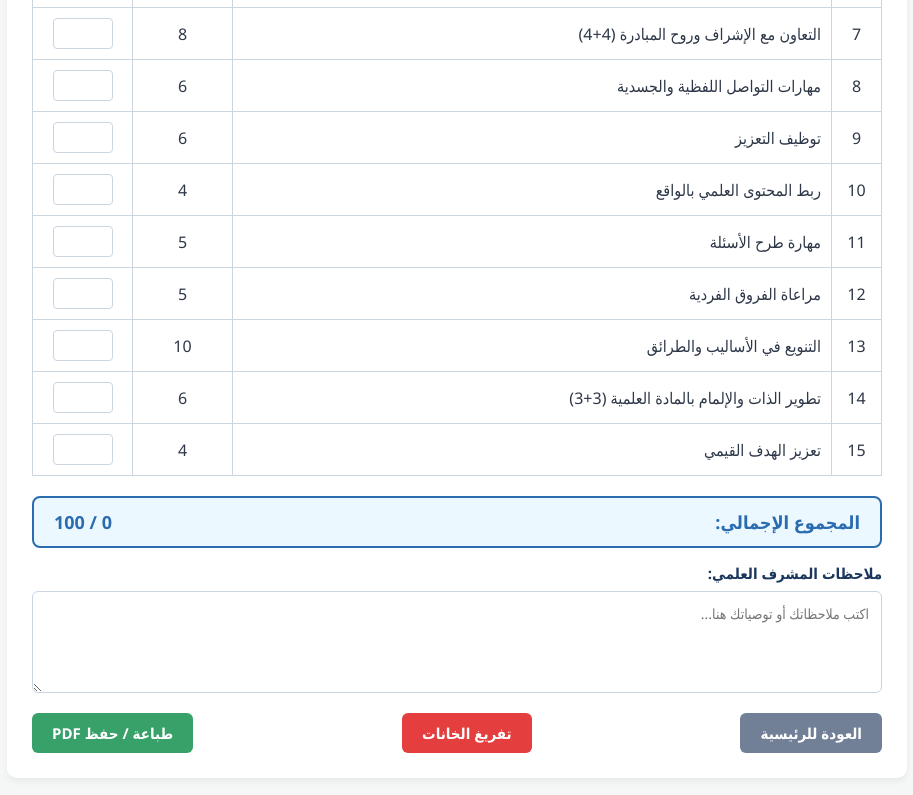
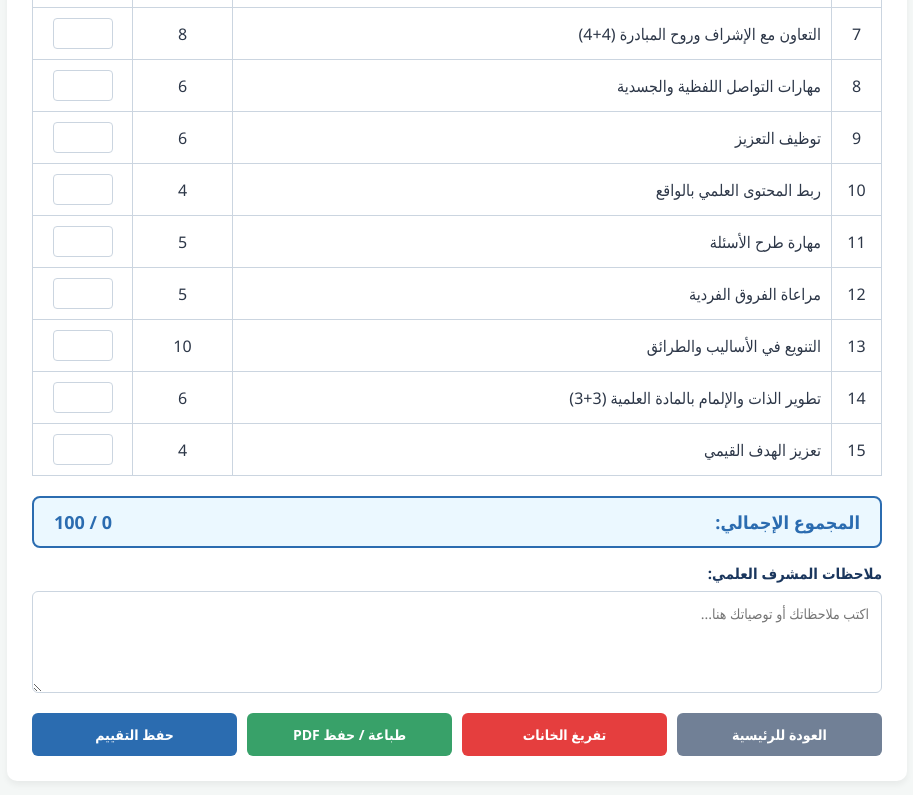
Before and after one commit to manofmaster7-sys/teacher-evaluations, a plain HTML site: page evaluation.html in a window 1280 px wide. Shown: the part 754-1549 px from the top of the page, without its empty margins (183-1096 px from the left). Drawn offline with Linux system fonts and the light colour scheme.

Commit message:
Update evaluation.html

```diff
--- a/evaluation.html
+++ b/evaluation.html
@@ -1,4 +1,3 @@
-
 <!DOCTYPE html>
 <html lang="ar" dir="rtl" id="htmlTag">
 <head>
@@ -26,7 +25,7 @@
             box-shadow: 0 4px 6px rgba(0, 0, 0, 0.05);
         }
 
-        /* تثبيت الهيدر والأزرار */
+        /* الهيدر والأزرار */
         header {
             display: flex;
             justify-content: space-between;
@@ -92,7 +91,7 @@
             justify-content: center;
         }
 
-        /* شبكة بيانات التقييم الأساسية */
+        /* شبكة معلومات التقييم */
         .info-grid {
             display: grid;
             grid-template-columns: repeat(auto-fit, minmax(250px, 1fr));
@@ -120,7 +119,7 @@
             font-size: 14px;
         }
 
-        /* جدول التقييم */
+        /* جدول البنود */
         .eval-table {
             width: 100%;
             border-collapse: collapse;
@@ -149,7 +148,7 @@
             font-weight: bold;
         }
 
-        /* قسم المجموع وملاحظات المشرف */
+        /* المجموع والملاحظات */
         .summary-section {
             margin-top: 20px;
             display: flex;
@@ -187,18 +186,18 @@
             resize: vertical;
         }
 
-        /* الأزرار العلوية والسفلية */
+        /* الأزرار التحكمية */
         .actions-container {
-            display: flex;
-            justify-content: space-between;
+            display: grid;
+            grid-template-columns: repeat(auto-fit, minmax(140px, 1fr));
             gap: 10px;
             margin-top: 20px;
         }
         .btn-action {
-            padding: 10px 20px;
+            padding: 12px 15px;
             border: none;
             border-radius: 6px;
-            font-size: 15px;
+            font-size: 14px;
             font-weight: bold;
             cursor: pointer;
             text-decoration: none;
@@ -208,6 +207,7 @@
         .btn-back { background-color: #718096; }
         .btn-reset { background-color: #e53e3e; }
         .btn-print { background-color: #38a169; }
+        .btn-save { background-color: #2b6cb0; }
 
         @media print {
             .lang-buttons, .actions-container { display: none !important; }
@@ -241,7 +241,7 @@
         </div>
     </header>
 
-    <!-- معلومات التقييم الأساسية -->
+    <!-- معلومات التقييم -->
     <div class="info-grid">
         <div class="form-group">
             <label id="lblTeacher">اسم المدرس:</label>
@@ -269,7 +269,7 @@
         </div>
     </div>
 
-    <!-- جدول البنود -->
+    <!-- جدول التقييم -->
     <table class="eval-table">
         <thead>
             <tr>
@@ -279,9 +279,7 @@
                 <th style="width: 100px;" class="center" id="thScore">الدرجة</th>
             </tr>
         </thead>
-        <tbody id="tableBody">
-            <!-- سيتم توليد البنود الـ 15 عبر الـ JavaScript تلقائياً -->
-        </tbody>
+        <tbody id="tableBody"></tbody>
     </table>
 
     <!-- المجموع والملاحظات -->
@@ -297,15 +295,18 @@
         </div>
     </div>
 
-    <!-- الأزرار التحكمية -->
+    <!-- التحكم والسحابة -->
     <div class="actions-container">
         <a href="index.html" class="btn-action btn-back" id="btnBack">العودة للرئيسية</a>
         <button onclick="resetForm()" class="btn-action btn-reset" id="btnReset">تفريغ الخانات</button>
         <button onclick="window.print()" class="btn-action btn-print" id="btnPrint">طباعة / حفظ PDF</button>
+        <button onclick="sendToGoogleSheets()" class="btn-action btn-save" id="btnSave">حفظ التقييم</button>
     </div>
 </div>
 
 <script>
+    const GOOGLE_SCRIPT_URL = 'https://script.google.com/macros/s/AKfycbz1dU706prU7zjaoqTJ12q2Ja6WGrt44f0Zhwfq7FRiDF2EC8qk3URSH_4gamy2fuVY/exec';
+
     const itemsData = [
         { max: 10, ar: "مدى تحقق أهداف الدرس", en: "Achievement of lesson objectives", tr: "Ders hedeflerine ulaşma düzeyi" },
         { max: 10, ar: "الإدارة الصفية الناجحة", en: "Successful classroom management", tr: "Başarılı sınıf yönetimi" },
@@ -343,7 +344,8 @@
             phNotes: "اكتب ملاحظاتك أو توصياتك هنا...",
             btnBack: "العودة للرئيسية",
             btnReset: "تفريغ الخانات",
-            btnPrint: "طباعة / حفظ PDF"
+            btnPrint: "طباعة / حفظ PDF",
+            btnSave: "حفظ التقييم"
         },
         en: {
             docTitle: "Teacher Evaluation Form - Al Manahal International School",
@@ -363,7 +365,8 @@
             phNotes: "Write your notes or recommendations here...",
             btnBack: "Back to Home",
             btnReset: "Reset Form",
-            btnPrint: "Print / Save PDF"
+            btnPrint: "Print / Save PDF",
+            btnSave: "Save Evaluation"
         },
         tr: {
             docTitle: "Öğretmen Değerlendirme Formu - El Manahal Uluslararası Okulu",
@@ -383,7 +386,8 @@
             phNotes: "Notlarınızı veya önerilerinizi buraya yazın...",
             btnBack: "Ana Sayfaya Dön",
             btnReset: "Formu Temizle",
-            btnPrint: "Yazdır / PDF Kaydet"
+            btnPrint: "Yazdır / PDF Kaydet",
+            btnSave: "Kaydet"
         }
     };
 
@@ -412,14 +416,8 @@
         inputs.forEach(input => {
             let val = parseFloat(input.value) || 0;
             const max = parseFloat(input.dataset.max);
-            if (val > max) {
-                val = max;
-                input.value = max;
-            }
-            if (val < 0) {
-                val = 0;
-                input.value = 0;
-            }
+            if (val > max) { val = max; input.value = max; }
+            if (val < 0) { val = 0; input.value = 0; }
             total += val;
         });
         document.getElementById('totalScoreValue').innerText = `${total} / 100`;
@@ -429,6 +427,53 @@
         document.querySelectorAll('input').forEach(input => input.value = '');
         document.getElementById('supervisorNotes').value = '';
         calculateTotal();
+    }
+
+    function sendToGoogleSheets() {
+        const btnSave = document.getElementById('btnSave');
+        const teacherName = document.getElementById('teacherName').value.trim();
+
+        if (!teacherName) {
+            alert(currentLang === 'ar' ? 'يرجى كتابة اسم المدرس قبل الحفظ.' : 'Please enter the teacher name before saving.');
+            return;
+        }
+
+        btnSave.innerText = currentLang === 'ar' ? 'جاري الحفظ...' : 'Saving...';
+        btnSave.disabled = true;
+
+        let scores = [];
+        document.querySelectorAll('.score-input').forEach((input, idx) => {
+            scores.push(`بند ${idx + 1}: ${input.value || 0}`);
+        });
+
+        const payload = {
+            date: document.getElementById('evalDate').value || new Date().toISOString().split('T')[0],
+            teacherName: teacherName,
+            subject: document.getElementById('subject').value,
+            lesson: document.getElementById('lesson').value,
+            supervisor1: document.getElementById('supervisor1').value,
+            supervisor2: document.getElementById('supervisor2').value,
+            totalScore: document.getElementById('totalScoreValue').innerText,
+            notes: document.getElementById('supervisorNotes').value,
+            scoresDetail: scores.join(' | ')
+        };
+
+        fetch(GOOGLE_SCRIPT_URL, {
+            method: 'POST',
+            mode: 'no-cors',
+            headers: { 'Content-Type': 'application/json' },
+            body: JSON.stringify(payload)
+        })
+        .then(() => {
+            alert(currentLang === 'ar' ? 'تم حفظ التقييم بنجاح في Google Sheets!' : 'Evaluation saved successfully to Google Sheets!');
+            btnSave.innerText = translations[currentLang].btnSave;
+            btnSave.disabled = false;
+        })
+        .catch(error => {
+            alert(currentLang === 'ar' ? 'حدث خطأ أثناء الحفظ، يرجى المحاولة لاحقاً.' : 'An error occurred while saving.');
+            btnSave.innerText = translations[currentLang].btnSave;
+            btnSave.disabled = false;
+        });
     }
 
     function applyLanguage(lang) {
@@ -454,15 +499,14 @@
         document.getElementById('btnBack').innerText = t.btnBack;
         document.getElementById('btnReset').innerText = t.btnReset;
         document.getElementById('btnPrint').innerText = t.btnPrint;
+        document.getElementById('btnSave').innerText = t.btnSave;
 
         renderTable();
         calculateTotal();
         localStorage.setItem('siteLang', lang);
     }
 
-    function setLanguage(lang) {
-        applyLanguage(lang);
-    }
+    function setLanguage(lang) { applyLanguage(lang); }
 
     window.onload = function() {
         const savedLang = localStorage.getItem('siteLang') || 'ar';
```
